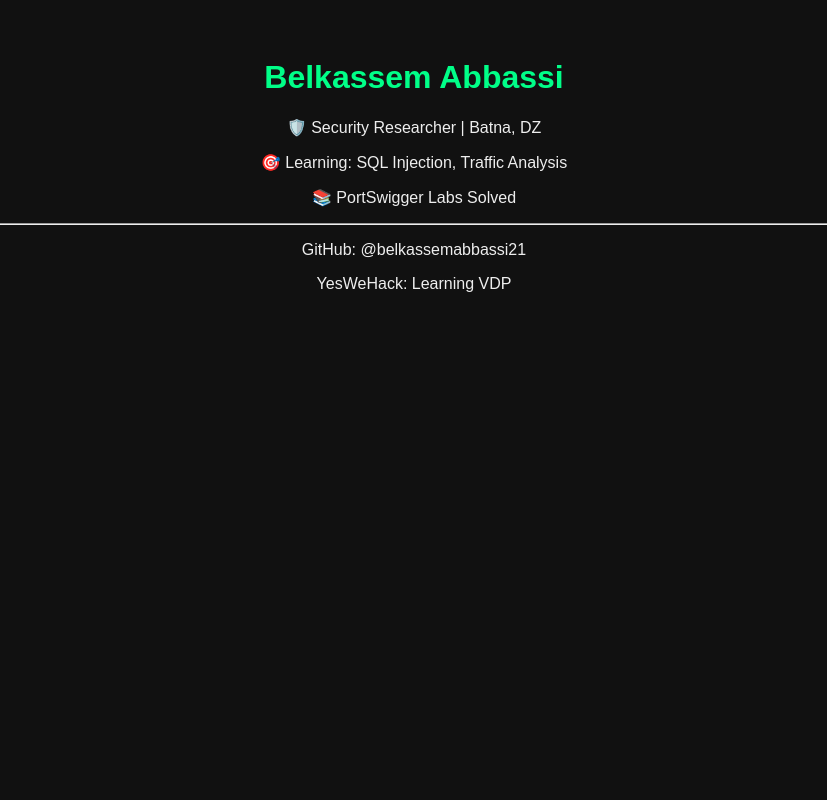
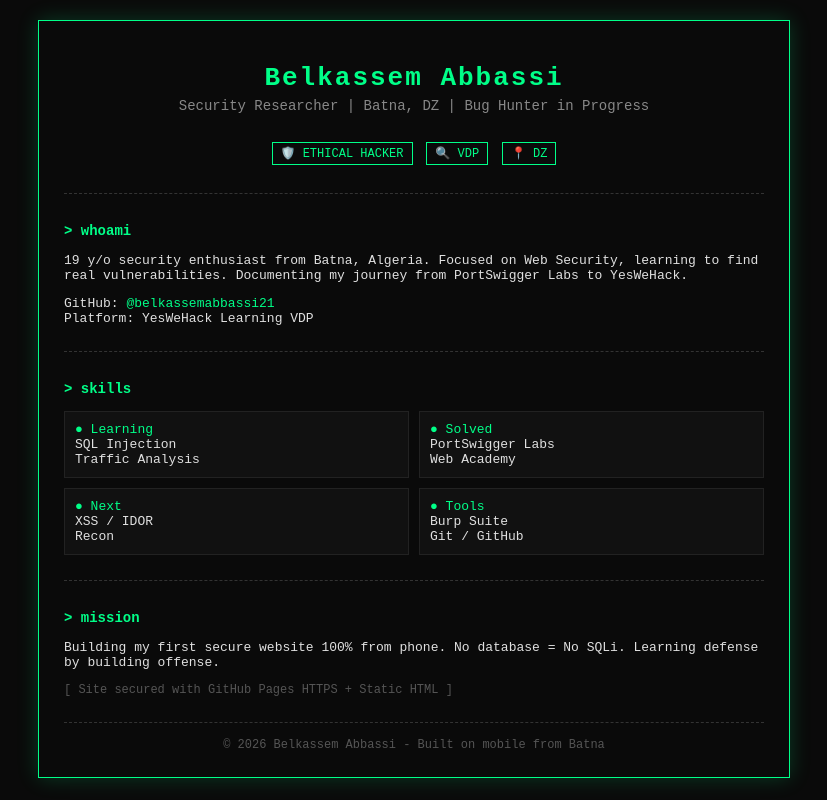
Before and after one commit to belkassemabbassi21-dotcom/belkassemabbassi21.github.io, a plain HTML site: page index.html in a window 1280 px wide. Shown: the whole page, without its empty margins (226-1053 px from the left). Drawn offline with Linux system fonts and the light colour scheme.

Commit message:
Update index.html

```diff
--- a/index.html
+++ b/index.html
@@ -1,17 +1,62 @@
 <!DOCTYPE html>
-<html>
+<html lang="en">
 <head>
 <meta charset="UTF-8">
-<title>Belkassem - Security Researcher</title>
-<meta name="description" content="Security Researcher from Batna, Algeria - Learning Bug Bounty">
+<meta name="viewport" content="width=device-width, initial-scale=1.0">
+<title>Belkassem Abbassi | Security Researcher</title>
+<style>
+body{background:#0a0a0a;color:#e0e0e0;font-family:monospace;margin:0;padding:20px;}
+.container{max-width:700px;margin:auto;border:1px solid #00ff88;padding:25px;box-shadow:0 0 20px rgba(0,255,136,0.2);}
+h1{color:#00ff88;text-align:center;margin-bottom:5px;letter-spacing:2px;}
+.sub{text-align:center;color:#888;font-size:14px;margin-bottom:25px;}
+.badge{display:inline-block;border:1px solid #00ff88;color:#00ff88;padding:3px 8px;font-size:12px;margin:3px;}
+.section{margin-top:25px;border-top:1px dashed #333;padding-top:15px;}
+.section h3{color:#00ff88;font-size:14px;}
+a{color:#00ff88;text-decoration:none;}
+a:hover{text-decoration:underline;}
+.status{color:#00ff88;}
+.grid{display:grid;grid-template-columns:1fr 1fr;gap:10px;margin-top:10px;}
+.card{border:1px solid #222;padding:10px;background:#111;}
+</style>
 </head>
-<body style="background:#111;color:#eee;font-family:sans-serif;text-align:center;padding:30px">
-<h1 style="color:#00ff88">Belkassem Abbassi</h1>
-<p>🛡️ Security Researcher | Batna, DZ</p>
-<p>🎯 Learning: SQL Injection, Traffic Analysis</p>
-<p>📚 PortSwigger Labs Solved</p>
-<hr>
-<p>GitHub: @belkassemabbassi21</p>
-<p>YesWeHack: Learning VDP</p>
+<body>
+<div class="container">
+<h1>Belkassem Abbassi</h1>
+<div class="sub">Security Researcher | Batna, DZ | Bug Hunter in Progress</div>
+
+<div style="text-align:center">
+<span class="badge">🛡️ ETHICAL HACKER</span>
+<span class="badge">🔍 VDP</span>
+<span class="badge">📍 DZ</span>
+</div>
+
+<div class="section">
+<h3>> whoami</h3>
+<p>19 y/o security enthusiast from Batna, Algeria. Focused on Web Security, learning to find real vulnerabilities. Documenting my journey from PortSwigger Labs to YesWeHack.</p>
+<p>GitHub: <a href="https://github.com/belkassemabbassi21">@belkassemabbassi21</a><br>
+Platform: YesWeHack Learning VDP</p>
+</div>
+
+<div class="section">
+<h3>> skills</h3>
+<div class="grid">
+<div class="card"><span class="status">● Learning</span><br>SQL Injection<br>Traffic Analysis</div>
+<div class="card"><span class="status">● Solved</span><br>PortSwigger Labs<br>Web Academy</div>
+<div class="card"><span class="status">● Next</span><br>XSS / IDOR<br>Recon</div>
+<div class="card"><span class="status">● Tools</span><br>Burp Suite<br>Git / GitHub</div>
+</div>
+</div>
+
+<div class="section">
+<h3>> mission</h3>
+<p>Building my first secure website 100% from phone. No database = No SQLi. Learning defense by building offense.</p>
+<p style="color:#555;font-size:12px;">[ Site secured with GitHub Pages HTTPS + Static HTML ]</p>
+</div>
+
+<div class="section" style="text-align:center;color:#555;font-size:12px">
+© 2026 Belkassem Abbassi - Built on mobile from Batna
+</div>
+
+</div>
 </body>
 </html>
```
